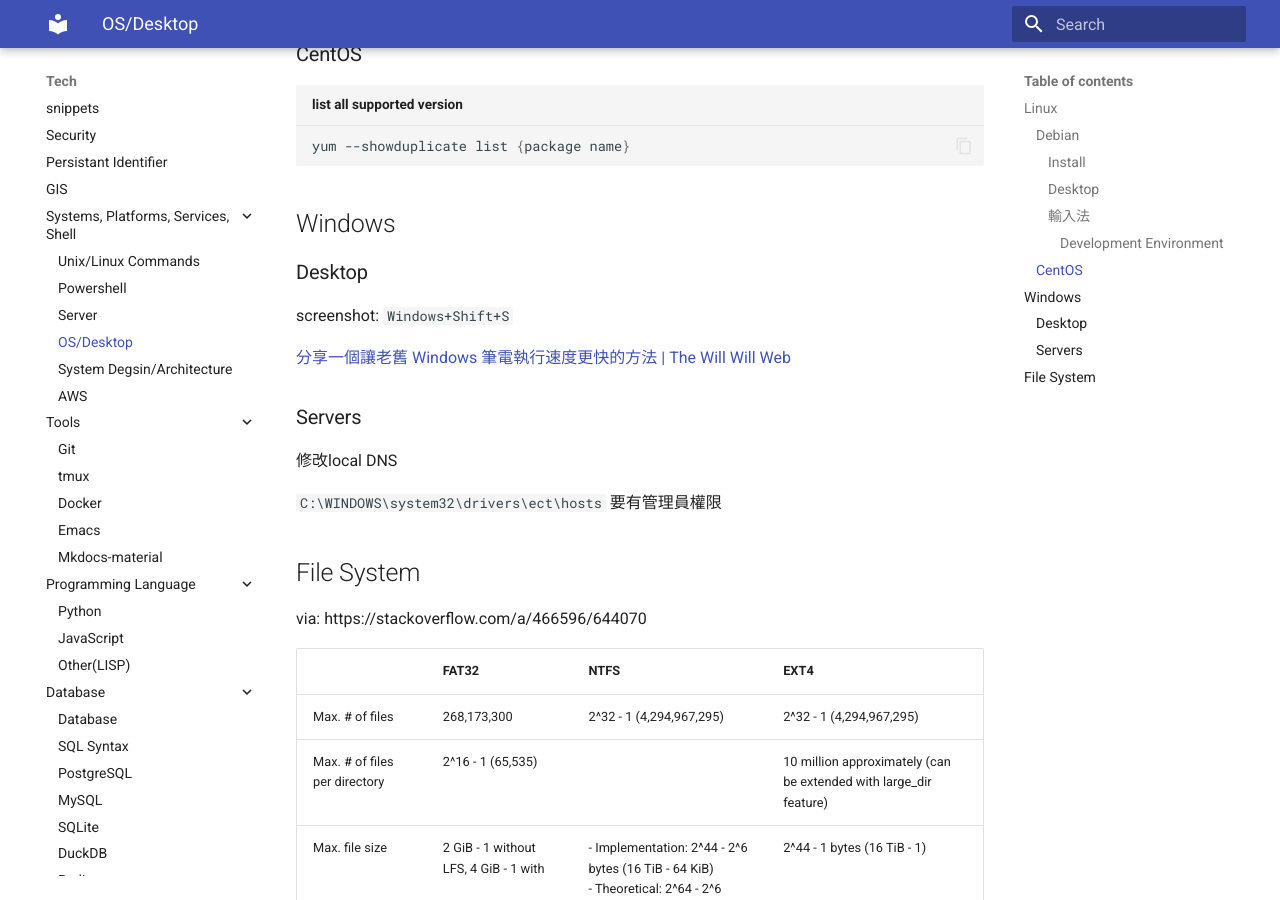
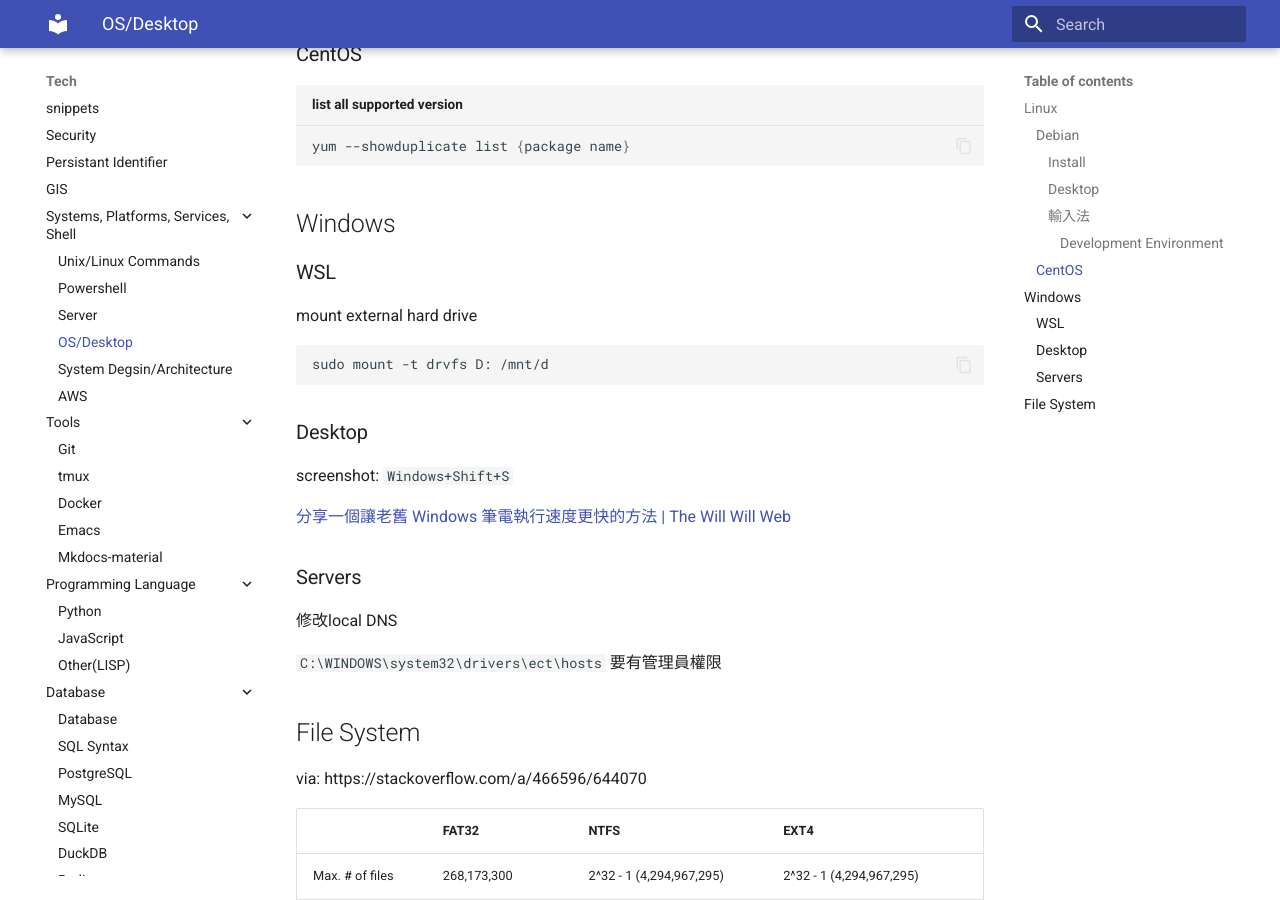
Before and after one commit to moogoo78/mg-km, an MkDocs documentation site: the page built from docs/tech/os.md, in a window 1280 px wide and 900 px high, scrolled down 1623 px. Built offline with MkDocs 1.6.1 and Material for MkDocs 9.7.7, drawn with Linux system fonts in a browser that asks for light colours.

Commit message:
Update os.md

````diff
--- a/docs/tech/os.md
+++ b/docs/tech/os.md
@@ -74,6 +74,13 @@ yum --showduplicate list {package name}
 
 ## Windows
 
+### WSL
+
+mount external hard drive
+```bash
+sudo mount -t drvfs D: /mnt/d
+```
+
 ### Desktop
 
 screenshot: `Windows+Shift+S`
````
